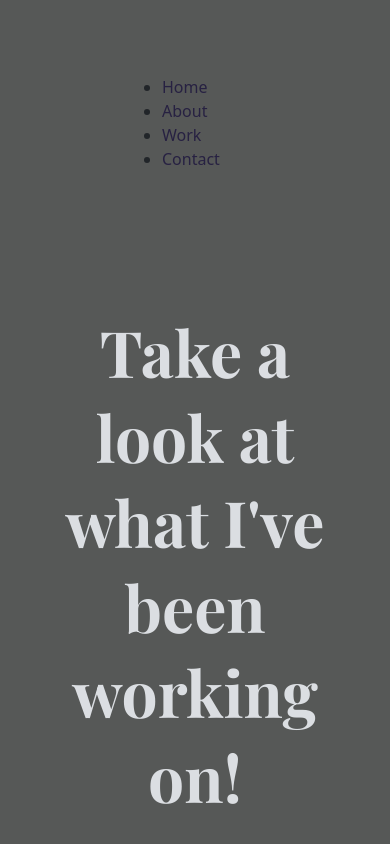
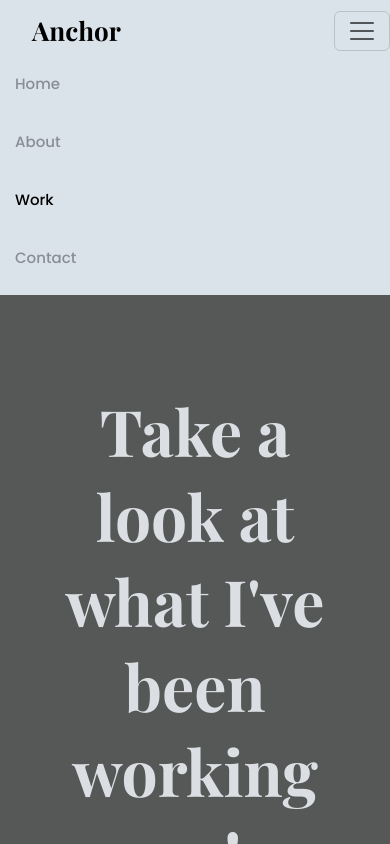
Before and after one commit to PhuThetYiPaing/Anchor-s-project, a website built with Parcel: page work.html in a window 390 px wide. Built offline with nearby package versions, Linux system fonts and the light colour scheme; files whose address does not match are found by name.

Commit message:
Update work.html

```diff
--- a/work.html
+++ b/work.html
@@ -2,6 +2,8 @@
 <html lang="en">
   <head>
     <meta charset="UTF-8" />
+    <meta name="viewport" content="width=device-width" />
+
     <meta http-equiv="X-UA-Compatible" content="IE=edge" />
     <meta name="viewport" content="width=device-width, initial-scale=1.0" />
     <link
@@ -23,7 +25,7 @@
       href="https://fonts.googleapis.com/css2?family=Playfair+Display:wght@700&family=Poppins:wght@500;700&display=swap"
       rel="stylesheet"
     />
-    <link rel="stylesheet" href="styles.css" />
+    <link rel="stylesheet" href="src/styles.css" />
     <link
       rel="stylesheet"
       href="https://cdnjs.cloudflare.com/ajax/libs/font-awesome/4.7.0/css/font-awesome.min.css"
@@ -32,25 +34,32 @@
     <title>About Anchor</title>
   </head>
   <body>
-    <div class="container">
-      <nav class="d-flex justify-content-between">
-        <h1 class="logo d-none d-md-block">Anchor</h1>
-        <ul>
-          <li>
-            <a href="index.html">Home</a>
-          </li>
-          <li>
-            <a href="about.html">About</a>
-          </li>
-          <li class="active">
-            <a href="work.html">Work</a>
-          </li>
-          <li>
-            <a href="contact.html">Contact</a>
-          </li>
-        </ul>
+    <nav
+      class="navbar navbar-expand-lg navbar-light"
+      style="background-color: #dbe3ea;"
+    >
+      <a class="navbar-brand" href="#">Anchor</a>
+      <button
+        class="navbar-toggler"
+        type="button"
+        data-bs-toggle="collapse"
+        data-bs-target="#navbarNav"
+        aria-controls="navbarNav"
+        aria-expanded="true"
+        aria-label="Toggle navigation"
+      >
+        <span class="navbar-toggler-icon"></span>
+      </button>
+
+      <div class="navbar-collapse collapse show" id="navbarNav">
+        <div class="navbar-nav">
+          <a class="nav-item nav-link" href="index.html">Home</a>
+          <a class="nav-item nav-link" href="about.html">About</a>
+          <a class="nav-item nav-link active" href="work.html">Work</a>
+          <a class="nav-item nav-link" href="contact.html">Contact</a>
+        </div>
+      </div>
     </nav>
-    </div>
     <div class="content-container container">
       <div class="content">
         <h1 class="mb-5 mt-5">Take a look at what I've been working on!</h1>
@@ -63,15 +72,25 @@
             <div class="text-center">
               <h3 class="text-center mt-5">Dolphin Project</h3>
               <p class="text-center mb-5">Built with HTML and CSS</p>
-            <a href="https://www.shecodes.io/workshops/shecodes-basics-23c46d89-0462-424a-9e37-8bbf475c43b4/projects/1506716" class="view-link viewer  text-center" title="View project" >Launch project</a>
+              <a
+                href="https://www.shecodes.io/workshops/shecodes-basics-23c46d89-0462-424a-9e37-8bbf475c43b4/projects/1506716"
+                class="view-link viewer text-center"
+                title="View project"
+                >Launch project</a
+              >
             </div>
           </div>
           <div class="col-md-6">
-            <img src="weather app.png" class="rounded wp img-fluid" />
+            <img src="src/weather app.png" class="rounded wp img-fluid" />
             <div class="text-center">
               <h3 class="text-center mt-5">Wealther App</h3>
               <p class="text-center mb-5">Built with HTML,CSS and JS</p>
-            <a href="https://www.shecodes.io/workshops/shecodes-plus-2c8f1e8f-cb82-4f49-bf22-9a9345fa48bc/projects/1627251" class="view-link viewer text-center" title="View project">Launch project</a>
+              <a
+                href="https://www.shecodes.io/workshops/shecodes-plus-2c8f1e8f-cb82-4f49-bf22-9a9345fa48bc/projects/1627251"
+                class="view-link viewer text-center"
+                title="View project"
+                >Launch project</a
+              >
             </div>
           </div>
         </div>
@@ -80,11 +99,16 @@
       <div class="project-final d-flex justify-content-between mt-5">
         <div class="play">
           <h2>Work Inquiry</h2>
-          <p class="change text-muted">Let's work together</p>
+          <p class="change">Let's work together</p>
         </div>
 
         <div class="d-none d-sm-block mt-4 mb-4">
-    <a href="mailto:phuthetyipaing@gmail.com" class="contact-link w-link" title="View project">Let's talk here</a>
+          <a
+            href="mailto:phuthetyipaing@gmail.com"
+            class="contact-link w-link"
+            title="View project"
+            >Let's talk here</a
+          >
         </div>
       </div>
     </div>
@@ -92,28 +116,29 @@
     <footer>
       <a
         href="mailto:phuthetyipaing@gmail.com"
-          class="text-decoration-none text-dark mt-5 "
+        class="text-decoration-none text-white mt-5"
         >phuthetyipaing@gmail.com</a
       >
       <div class="social-links mt-3">
         <div class="d-flex justify-content-center mb-5">
           <a href="https://github.com/PhuThetYiPaing"
-            ><i class="fa fa-github"aria-hidden="true"></i
+            ><i class="fa fa-github" aria-hidden="true"></i
           ></a>
-          <a
-            href=""
-            ><i class="fa fa-linkedin" aria-hidden="true"></i
-          ></a>
+          <a href=""><i class="fa fa-linkedin" aria-hidden="true"></i></a>
           <a href="https://instagram.com/phuthet_y2p?igshid=ZDc4ODBmNjlmNQ=="
             ><i class="fa fa-instagram" aria-hidden="true"></i
           ></a>
         </div>
       </div>
 
-      <p>✌️ This website was coded by Anchor, and is
-        <a href="https://github.com/PhuThetYiPaing/Anchor-s-project">open-sourced</a></p>
-
-      </div>
+      <h6>
+        This website was coded by Anchor, and is
+        <a
+          class="text-danger"
+          href="https://github.com/PhuThetYiPaing/Anchor-s-project"
+          >open-sourced</a
+        >
+      </h6>
     </footer>
   </body>
 </html>
```
Lines whose indentation alone changed are shown as unchanged.
